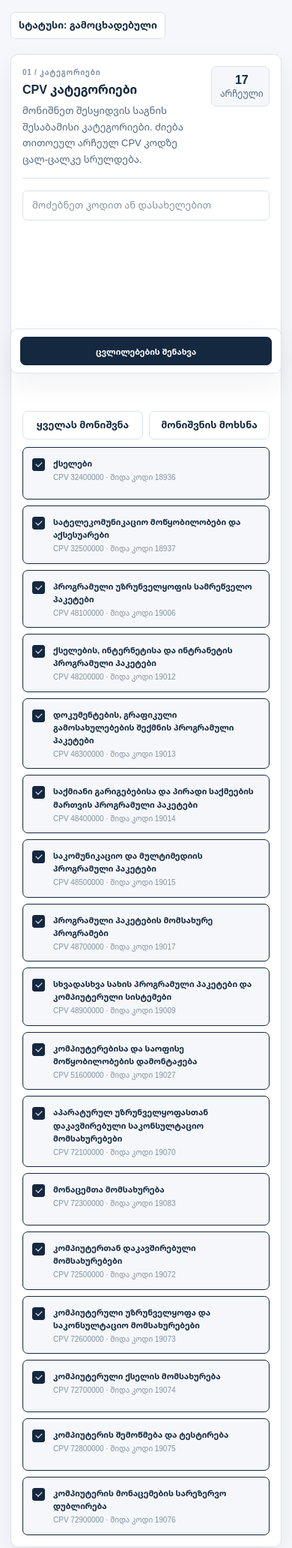
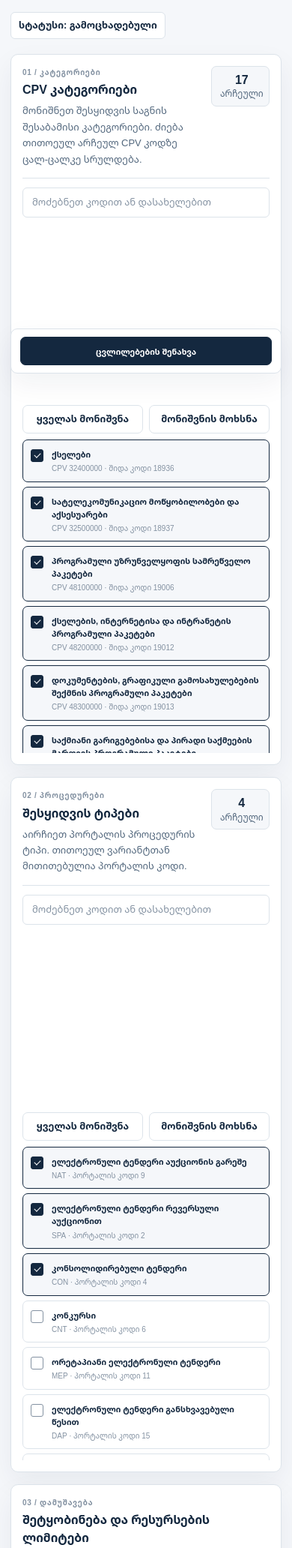
Before and after one commit to grammaton88/tender-monitor, a Flask app: page /settings in a window 390 px wide. Shown: the part 334-2398 px from the top of the page at 75% size. Run offline with Flask 3, Linux system fonts and the light colour scheme.

Commit message:
Update style.css

```diff
--- a/public/static/css/style.css
+++ b/public/static/css/style.css
@@ -1504,9 +1504,11 @@ h2 {
   .filter-toolbar {
     align-items: stretch;
     flex-direction: column;
-  }
-
-  .search-field {
+    margin: 12px 0 6px;          /* tighter vertical spacing */
+    gap: 10px;
+  }
+
+.search-field {
     max-width: none;
   }
 
@@ -1518,6 +1520,23 @@ h2 {
   .toolbar-actions .text-button {
     flex: 1 1 130px;
     white-space: normal;
+  }
+
+  /* Keep CPV / type lists close to the search field on phones —
+     avoid a tall empty-looking gap before the first option. */
+  .option-list {
+    max-height: min(55vh, 420px);
+    overflow-y: auto;
+    overscroll-behavior: contain;
+    -webkit-overflow-scrolling: touch;
+    margin-top: 0;
+    padding-top: 2px;
+    gap: 6px;
+  }
+
+  .option-row {
+    min-height: 52px;
+    padding: 10px;
   }
 
   .section-heading {
```
